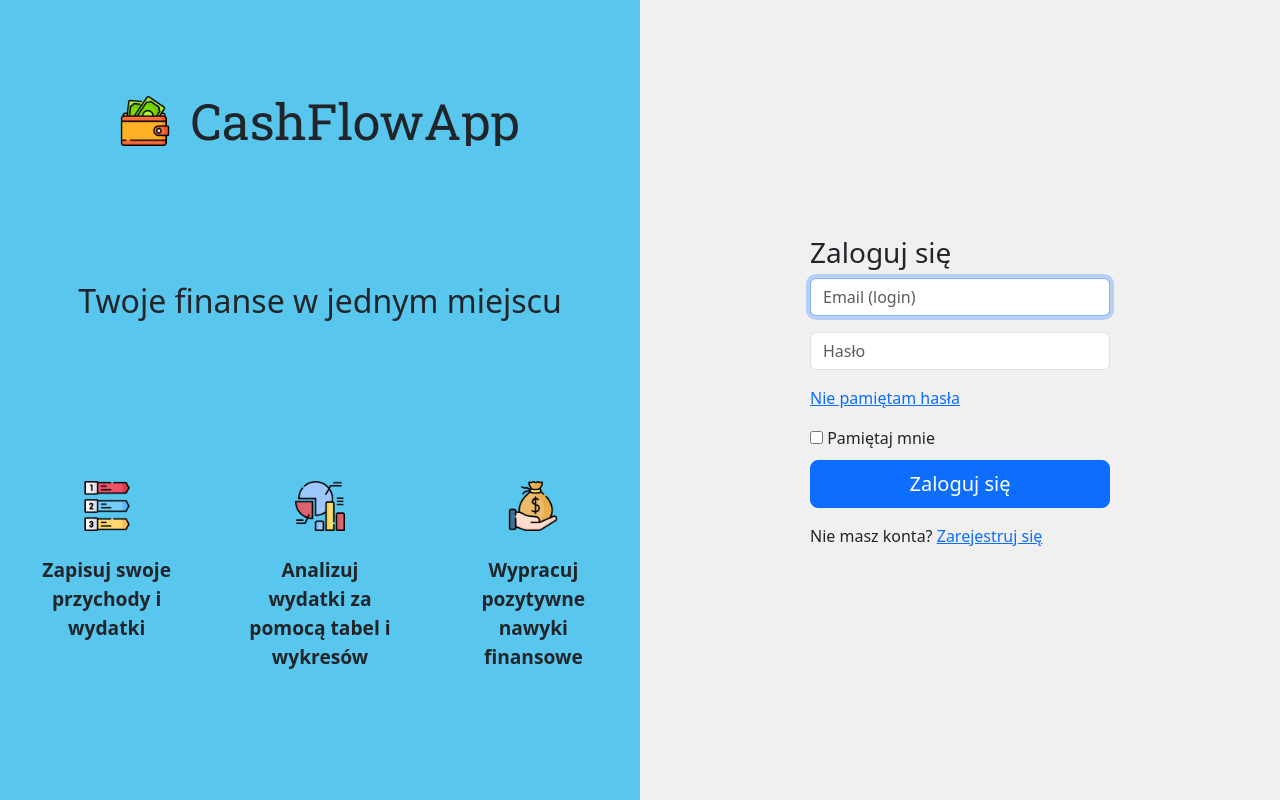
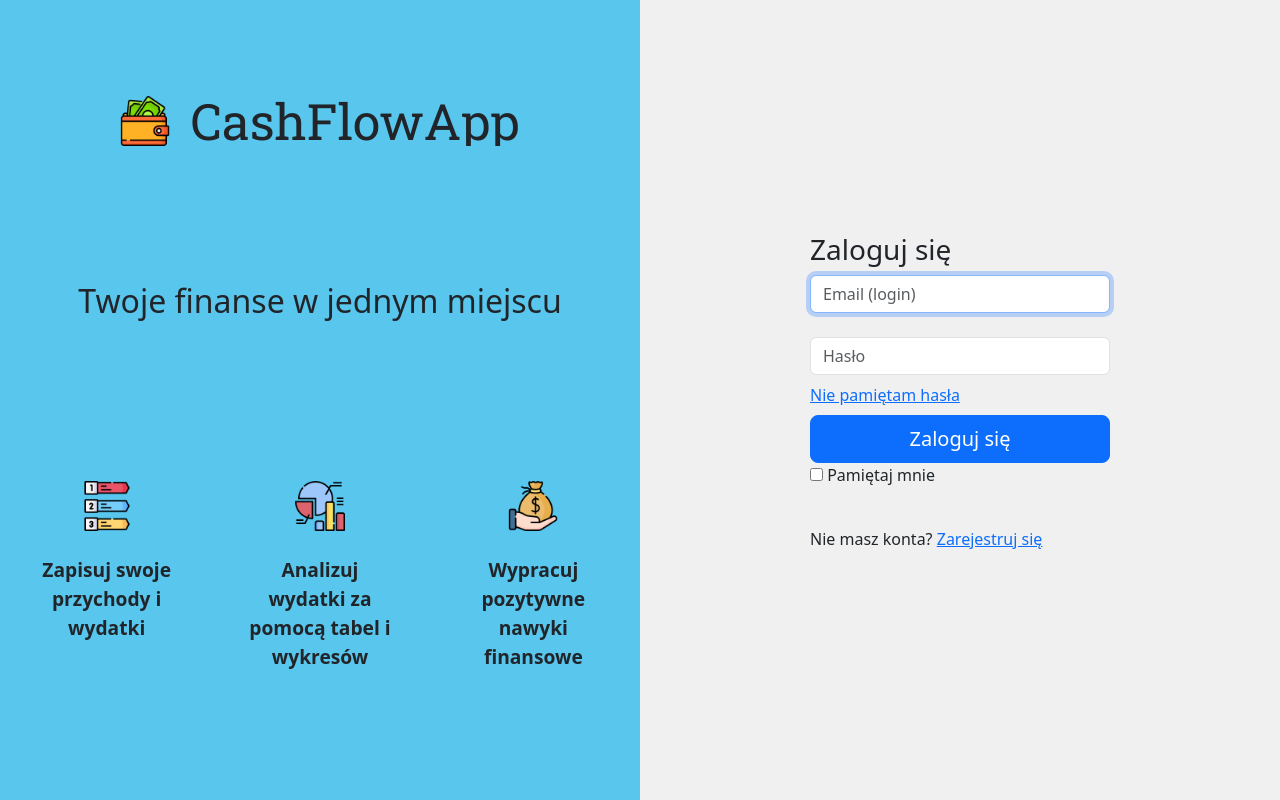
Before and after one commit to p-litwin/CashFlowWebApp, a PHP site: page / in a window 1280 px wide. Run offline with PHP 8.4, Linux system fonts and the light colour scheme; some libraries are stand-ins or nearby versions.

Commit message:
Restyle Login and Signup form
Classes of inputs changed to bootstrap.
jQuery error messages style changed.

```diff
--- a/App/Views/Login/new.html
+++ b/App/Views/Login/new.html
@@ -11,20 +11,20 @@
             <div class="col-lg-6 col-md-6">
                 <form class="login-register-form" action="/login/create" method="post">
                     <h3 class="font-weight-normal">Zaloguj się</h3>
-                    <div class="form-group">
+                    <div class="pb-4">
                         <label for="inputEmail" class="sr-only">Email (login)</label>
-                        <input type="text" id="inputEmail" name="email" class="form-control login-register-fields" placeholder="Email (login)" required autofocus>
+                        <input type="text" id="inputEmail" name="email" class="form-control" placeholder="Email (login)" required autofocus>
                     </div>
-                    <div class="form-group">
+                    <div class="pb-2">
                         <label for="inputPassword" class="sr-only">Password</label>
-                        <input type="password" name="password" id="inputPassword" class="form-control login-register-fields" placeholder="Hasło" required>
-                        <p><a href="/password">Nie pamiętam hasła</a></p>
-                    </div>
-                    <div class="form-group">
-                        <label for="inputRememberMe">
-                        <input id="inputRememberMe" name="remember_me" class="form-checkbox mb-3" type="checkbox"> Pamiętaj mnie</label>
+                        <input type="password" name="password" id="inputPassword" class="form-control" placeholder="Hasło" required>
+                        <p class="pt-2 mb-0"><a href="/password">Nie pamiętam hasła</a></p>
                     </div>
                     <button class="btn btn-lg btn-primary btn-block" type="submit">Zaloguj się</button>
+                    <div class="pb-4">
+                        <label for="inputRememberMe">
+                        <input id="inputRememberMe" name="remember_me" class="form-checkbox" type="checkbox"> Pamiętaj mnie</label>
+                    </div>
                     <p class="login-text">Nie masz konta? <a href="/signup">Zarejestruj się</a></p>
                 </form>
             </div>
--- a/public/css/style.css
+++ b/public/css/style.css
@@ -165,9 +165,9 @@ html {
     border-bottom-right-radius: 0;
 }
 
-.login-register-fields {
+/* .login-register-fields {
     margin: 0 0 1rem 0;
-}
+} */
 
 /* Balance page */
 
@@ -238,3 +238,13 @@ html {
   border-color: #0088cc;
   outline: transparent;
 }
+
+/* jQuery form validation errors */
+
+label.error {
+    color: red;
+    font-size:0.8em;
+}
+input.error {
+    color:red;
+}
```
Also changed, not shown: App/Views/Signup/new.html (+12 -4 lines).
